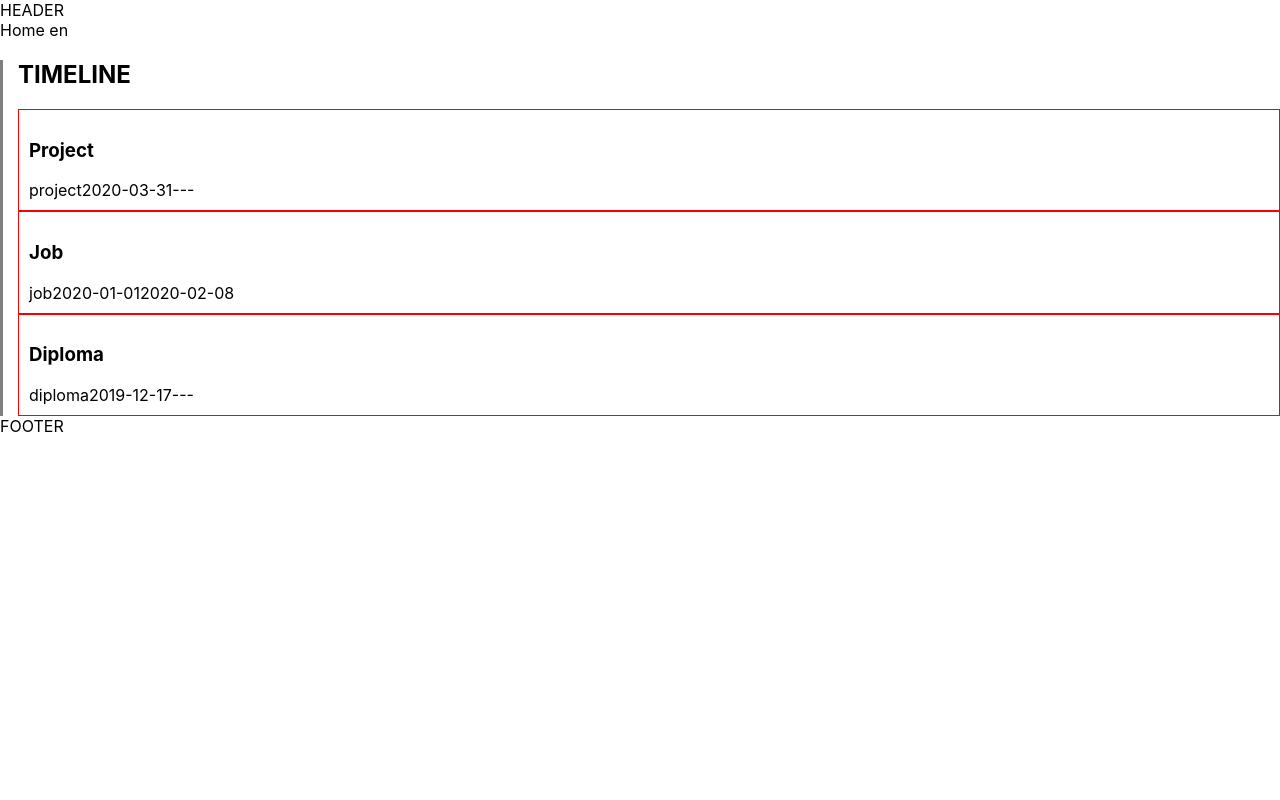
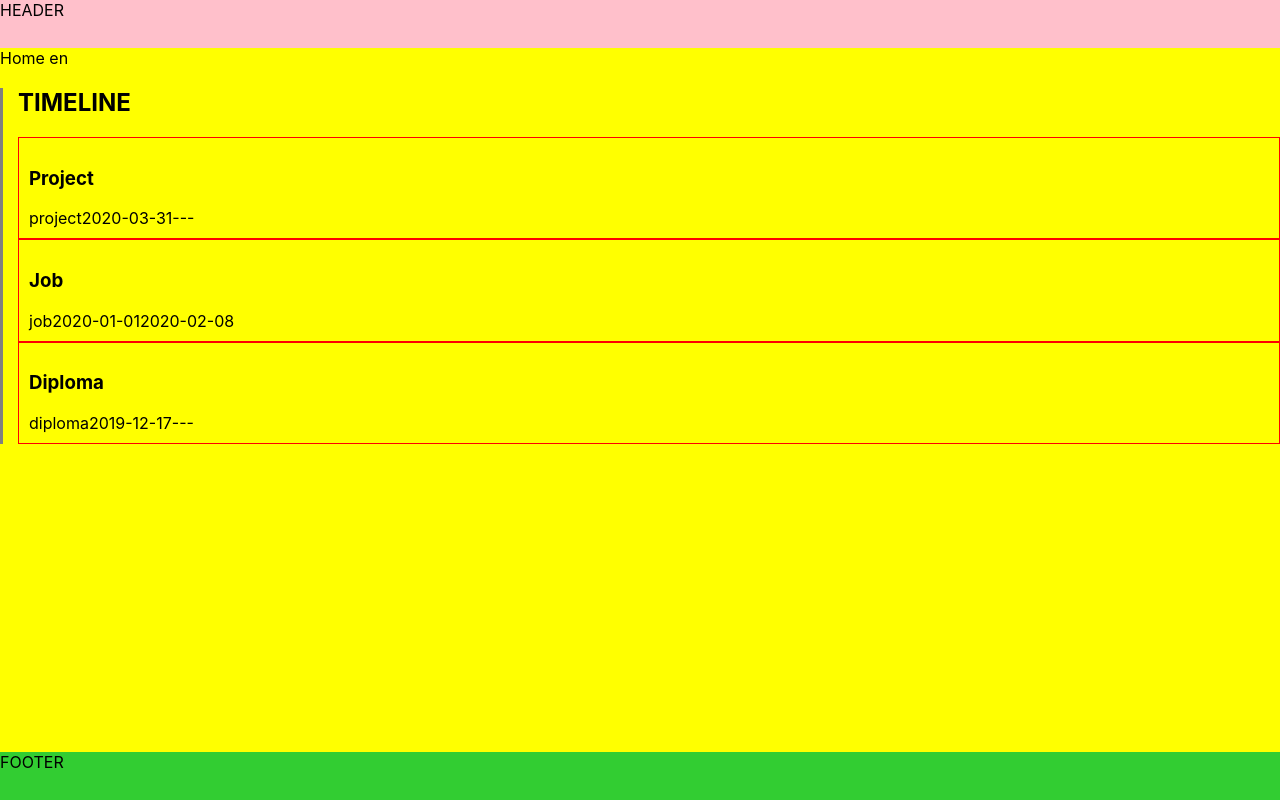
Before and after one commit to do-sieg/portfolio-2021, a Next.js app: page / in a window 1280 px wide. Built offline with nearby package versions, Linux system fonts and the light colour scheme.

Commit message:
Basic design

```diff
--- a/components/PageLayout.js
+++ b/components/PageLayout.js
@@ -4,7 +4,7 @@ export default function PageLayout({ children }) {
     return (
         <>
             <header>HEADER</header>
-            {children}
+            <main>{children}</main>
             <footer>FOOTER</footer>
         </>
     );
--- a/components/Timeline.js
+++ b/components/Timeline.js
@@ -6,6 +6,7 @@
 // cartes avec nom, icone pour types (projet, mission, expérience, diplome)
 // + pays sur carte
 // + commentaire sur la carte
+// + lien sur la carte
 
 
 
--- a/styles/globals.css
+++ b/styles/globals.css
@@ -10,6 +10,23 @@ body {
 a {
   text-decoration: none;
 }
+header {
+  position: fixed;
+  top: 0;
+  left: 0;
+  width: 100%;
+  height: 3rem;
+  background-color: pink;
+}
+main {
+  min-height: calc(100vh - 3rem - 3rem);
+  margin-top: 3rem;
+  background-color: yellow;
+}
+footer {
+  height: 3rem;
+  background-color: limegreen;
+}
 .timeline {
   padding-left: 15px;
   border-left: 3px solid grey;
--- a/styles/globals.less
+++ b/styles/globals.less
@@ -1,3 +1,6 @@
+@header-height: 3rem;
+@footer-height: 3rem;
+
 html,
 body {
   padding: 0;
@@ -16,6 +19,31 @@ a {
 }
 
 
+header {
+  position: fixed;
+  top: 0;
+  left: 0;
+  width: 100%;
+  height: @header-height;
+
+  background-color: pink;
+}
+
+main {
+  min-height: calc(100vh - @header-height - @footer-height);
+  margin-top: @header-height;
+
+  background-color: yellow;
+}
+
+
+footer {
+  height: @footer-height;
+
+  background-color: limegreen;
+}
+
+
 
 .timeline {
   padding-left: 15px;
```
